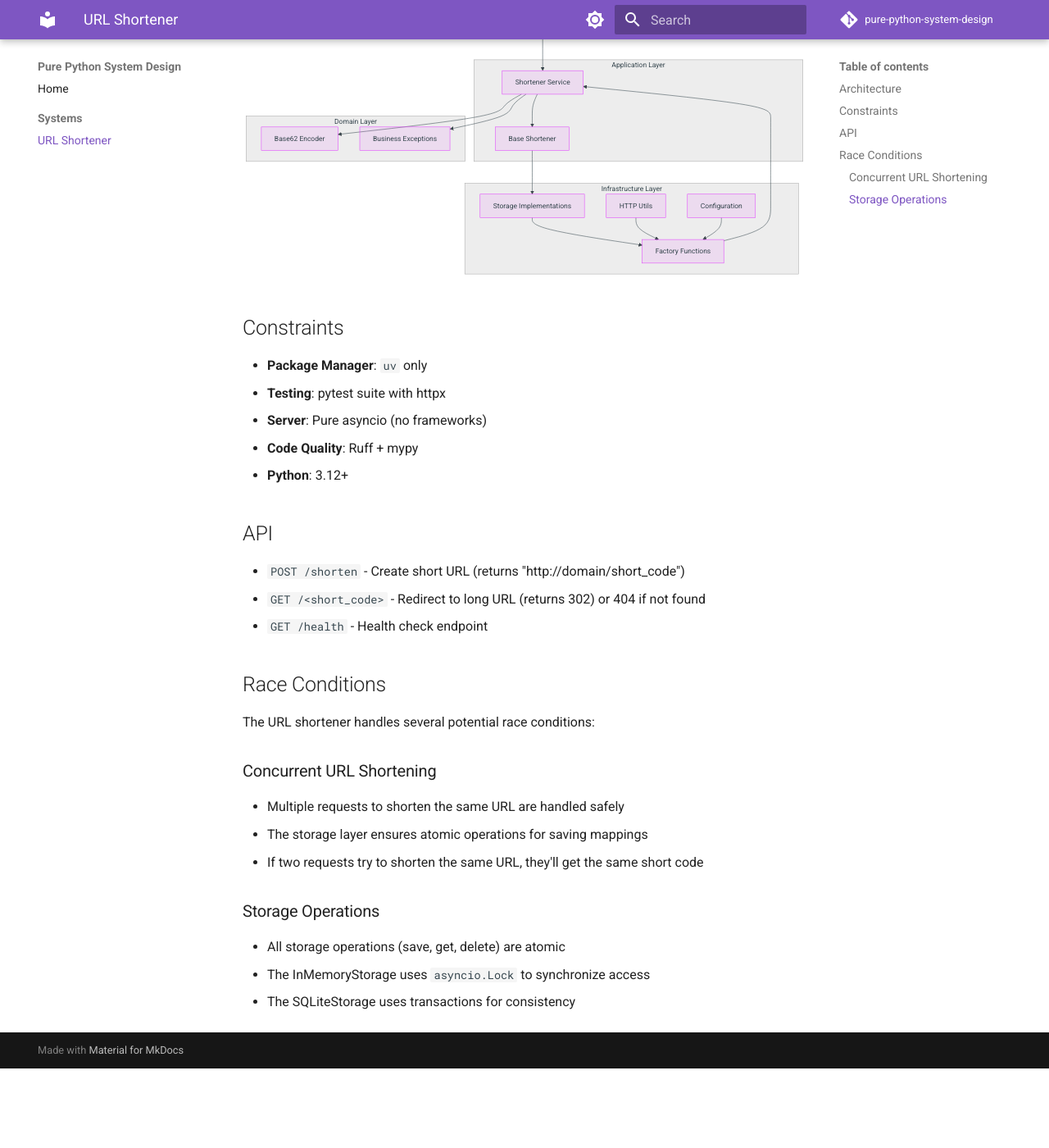
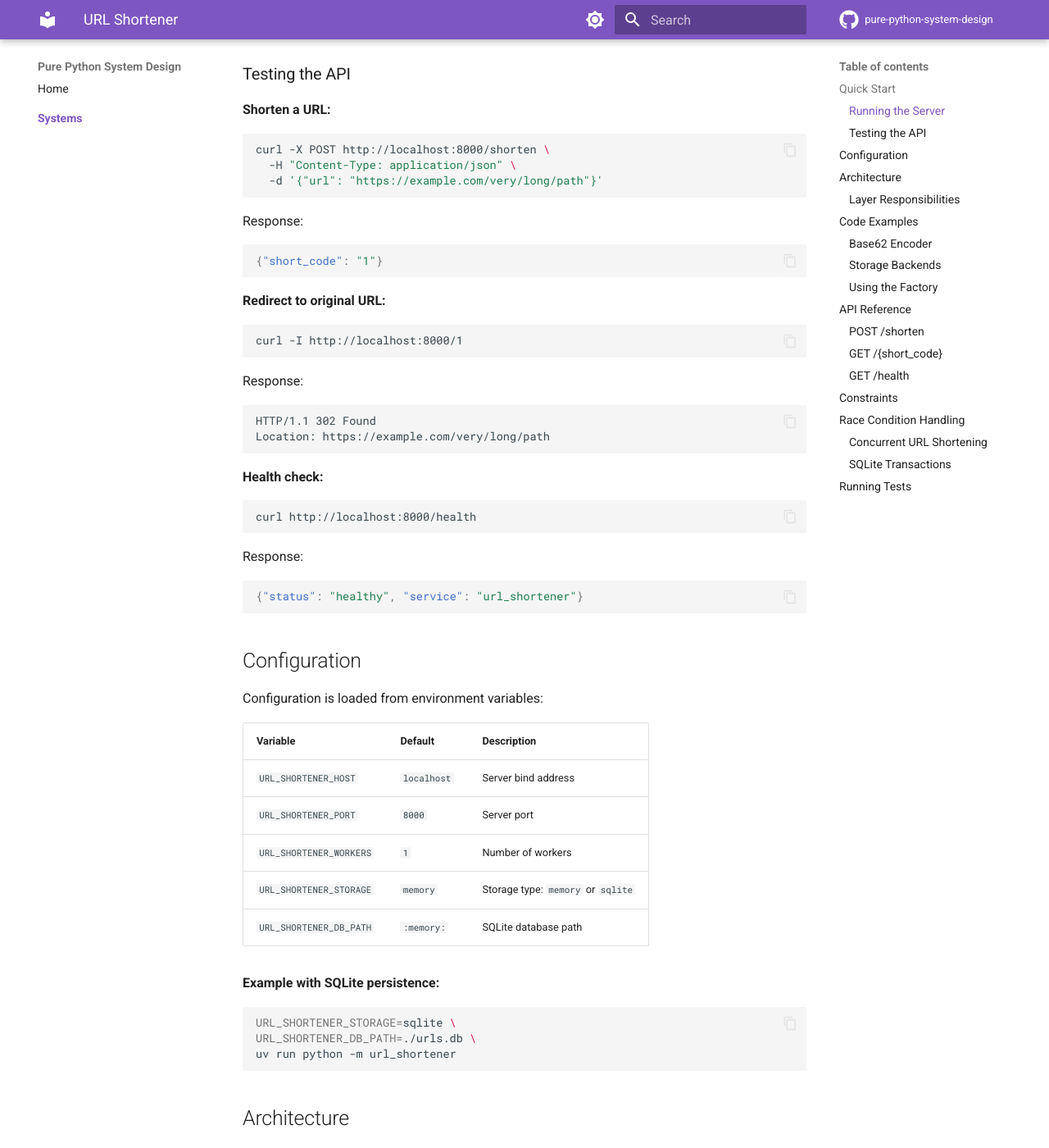
Before and after one commit to smirnoffmg/pure-python-system-design, an MkDocs documentation site: the page built from docs/url_shortener/index.md, in a window 1280 px wide and 1400 px high, scrolled down 563 px. Shown: the whole window at 82% size. Built offline with MkDocs 1.6.1 and Material for MkDocs 9.7.7, drawn with Linux system fonts in a browser that asks for light colours; comment, search, counter and statistics services are not loaded; before the commit the page ends 1866 px from its top, so only the background shows below that; some of the changed text lies outside the part shown.

Commit message:
docs: improve URL Shortener documentation with examples and links
- Add Quick Start section with curl examples for all endpoints
- Add Configuration section with environment variables table
- Add Code Examples for encoder, storage, and factory
- Add detailed API Reference with request/response formats
- Add links to source files on GitHub
- Update mkdocs.yml with emoji extension

````diff
--- a/docs/url_shortener/index.md
+++ b/docs/url_shortener/index.md
@@ -2,12 +2,87 @@
 
 Pure Python URL shortener service using `asyncio`.
 
+[View Source on GitHub](https://github.com/smirnoffmg/pure-python-system-design/tree/main/url_shortener){ .md-button }
+
+## Quick Start
+
+### Running the Server
+
+```bash
+cd url_shortener
+uv run python -m url_shortener
+```
+
+Or using Make:
+
+```bash
+make run
+```
+
+The server starts at `http://localhost:8000` by default.
+
+### Testing the API
+
+**Shorten a URL:**
+
+```bash
+curl -X POST http://localhost:8000/shorten \
+  -H "Content-Type: application/json" \
+  -d '{"url": "https://example.com/very/long/path"}'
+```
+
+Response:
+
+```json
+{"short_code": "1"}
+```
+
+**Redirect to original URL:**
+
+```bash
+curl -I http://localhost:8000/1
+```
+
+Response:
+
+```
+HTTP/1.1 302 Found
+Location: https://example.com/very/long/path
+```
+
+**Health check:**
+
+```bash
+curl http://localhost:8000/health
+```
+
+Response:
+
+```json
+{"status": "healthy", "service": "url_shortener"}
+```
+
+## Configuration
+
+Configuration is loaded from environment variables:
+
+| Variable | Default | Description |
+|----------|---------|-------------|
+| `URL_SHORTENER_HOST` | `localhost` | Server bind address |
+| `URL_SHORTENER_PORT` | `8000` | Server port |
+| `URL_SHORTENER_WORKERS` | `1` | Number of workers |
+| `URL_SHORTENER_STORAGE` | `memory` | Storage type: `memory` or `sqlite` |
+| `URL_SHORTENER_DB_PATH` | `:memory:` | SQLite database path |
+
+**Example with SQLite persistence:**
+
+```bash
+URL_SHORTENER_STORAGE=sqlite \
+URL_SHORTENER_DB_PATH=./urls.db \
+uv run python -m url_shortener
+```
+
 ## Architecture
-
-- **HTTP API**: `asyncio` server with `asyncio.Protocol` implementation
-- **Service**: `ShortenerService` (business logic)
-- **Storage**: `InMemoryStorage` and `SQLiteStorage`
-- **Encoder**: `Base62Encoder`
 
 ```mermaid
 graph TB
@@ -47,32 +122,197 @@ graph TB
     Factory --> Service
 ```
 
+### Layer Responsibilities
+
+| Layer | Purpose | Key Files |
+|-------|---------|-----------|
+| **Presentation** | HTTP protocol, request routing | [`api.py`][api], [`handlers.py`][handlers] |
+| **Application** | Business logic orchestration | [`service.py`][service] |
+| **Domain** | Core business rules | [`encoder.py`][encoder], [`exceptions.py`][exceptions] |
+| **Infrastructure** | External concerns (storage, config) | [`storage.py`][storage], [`config.py`][config] |
+
+[api]: https://github.com/smirnoffmg/pure-python-system-design/blob/main/url_shortener/src/url_shortener/presentation/api.py
+[handlers]: https://github.com/smirnoffmg/pure-python-system-design/blob/main/url_shortener/src/url_shortener/presentation/handlers.py
+[service]: https://github.com/smirnoffmg/pure-python-system-design/blob/main/url_shortener/src/url_shortener/application/service.py
+[encoder]: https://github.com/smirnoffmg/pure-python-system-design/blob/main/url_shortener/src/url_shortener/domain/encoder.py
+[exceptions]: https://github.com/smirnoffmg/pure-python-system-design/blob/main/url_shortener/src/url_shortener/domain/exceptions.py
+[storage]: https://github.com/smirnoffmg/pure-python-system-design/blob/main/url_shortener/src/url_shortener/infrastructure/storage.py
+[config]: https://github.com/smirnoffmg/pure-python-system-design/blob/main/url_shortener/src/url_shortener/infrastructure/config.py
+
+## Code Examples
+
+### Base62 Encoder
+
+The encoder converts sequential IDs to short, URL-safe strings:
+
+```python
+from url_shortener.domain import Base62Encoder
+
+encoder = Base62Encoder()
+
+# Encode integers to short codes
+encoder.encode(1)      # "1"
+encoder.encode(62)     # "10"
+encoder.encode(1000)   # "g8"
+
+# Decode back to integers
+encoder.decode("g8")   # 1000
+```
+
+### Storage Backends
+
+**In-Memory Storage** (default, fast, non-persistent):
+
+```python
+from url_shortener.domain import Base62Encoder
+from url_shortener.infrastructure import InMemoryStorage
+
+encoder = Base62Encoder()
+storage = InMemoryStorage(encoder)
+
+# Create short code
+short_code = await storage.create_short_code("https://example.com")
+
+# Retrieve original URL
+url = await storage.get_full_url(short_code)
+```
+
+**SQLite Storage** (persistent):
+
+```python
+from url_shortener.domain import Base62Encoder
+from url_shortener.infrastructure import SQLiteStorage
+
+encoder = Base62Encoder()
+storage = SQLiteStorage(encoder, db_path="./urls.db")
+
+# Same interface as InMemoryStorage
+short_code = await storage.create_short_code("https://example.com")
+```
+
+### Using the Factory
+
+The recommended way to create a configured shortener:
+
+```python
+from url_shortener.domain import Base62Encoder
+from url_shortener.infrastructure.config import Config
+from url_shortener.infrastructure.factory import create_shortener
+
+config = Config.from_env()
+encoder = Base62Encoder()
+shortener = create_shortener(config, encoder)
+
+# Use the shortener
+short_code = await shortener.create_short_code("https://example.com")
+original = await shortener.get_full_url(short_code)
+```
+
+## API Reference
+
+### POST /shorten
+
+Creates a short code for a URL.
+
+**Request:**
+
+```http
+POST /shorten HTTP/1.1
+Content-Type: application/json
+
+{"url": "https://example.com/path"}
+```
+
+**Response (201 Created):**
+
+```json
+{"short_code": "1"}
+```
+
+**Errors:**
+
+| Status | Reason |
+|--------|--------|
+| 400 | Missing or invalid URL |
+| 500 | Internal server error |
+
+### GET /{short_code}
+
+Redirects to the original URL.
+
+**Response (302 Found):**
+
+```http
+HTTP/1.1 302 Found
+Location: https://example.com/path
+```
+
+**Errors:**
+
+| Status | Reason |
+|--------|--------|
+| 404 | Short code not found |
+
+### GET /health
+
+Health check endpoint.
+
+**Response (200 OK):**
+
+```json
+{"status": "healthy", "service": "url_shortener"}
+```
+
 ## Constraints
 
 - **Package Manager**: `uv` only
-- **Testing**: pytest suite with httpx
+- **Testing**: pytest with coverage
 - **Server**: Pure asyncio (no frameworks)
-- **Code Quality**: Ruff + mypy
+- **Code Quality**: Ruff + mypy (strict)
 - **Python**: 3.12+
 
-## API
-
-- `POST /shorten` - Create short URL (returns "http://domain/short_code")
-- `GET /<short_code>` - Redirect to long URL (returns 302) or 404 if not found
-- `GET /health` - Health check endpoint
-
-## Race Conditions
-
-The URL shortener handles several potential race conditions:
+## Race Condition Handling
 
 ### Concurrent URL Shortening
 
-- Multiple requests to shorten the same URL are handled safely
-- The storage layer ensures atomic operations for saving mappings
-- If two requests try to shorten the same URL, they'll get the same short code
+The storage layer handles concurrent requests safely:
 
-### Storage Operations
+```python
+# InMemoryStorage uses asyncio.Lock
+async with self.lock:
+    if full_url in self.full_x_short:
+        return self.full_x_short[full_url]  # Return existing
+    # ... create new mapping
+```
 
-- All storage operations (save, get, delete) are atomic
-- The InMemoryStorage uses `asyncio.Lock` to synchronize access
-- The SQLiteStorage uses transactions for consistency
+- Multiple requests for the same URL return the same short code
+- Atomic operations prevent duplicate entries
+
+### SQLite Transactions
+
+SQLite storage uses transactions for consistency:
+
+```python
+with self.db_manager.get_connection() as conn:
+    cursor = conn.execute("SELECT id FROM url_mapping WHERE full_url = ?", (url,))
+    row = cursor.fetchone()
+    if row:
+        return self.encoder.encode(row[0])
+    # ... insert if not exists
+    conn.commit()
+```
+
+## Running Tests
+
+```bash
+cd url_shortener
+
+# Run all tests
+make test
+
+# Run with coverage
+uv run pytest --cov=src --cov-report=html
+
+# Run benchmarks
+make benchmark
+```
--- a/mkdocs.yml
+++ b/mkdocs.yml
@@ -7,14 +7,18 @@ repo_name: pure-python-system-design
 
 theme:
   name: material
+  icon:
+    repo: fontawesome/brands/github
   features:
     - content.code.copy
     - content.code.annotate
     - navigation.sections
     - navigation.expand
     - navigation.top
+    - navigation.indexes
     - search.highlight
     - search.share
+    - toc.follow
   palette:
     - scheme: default
       primary: deep purple
@@ -39,6 +43,9 @@ markdown_extensions:
           format: !!python/name:pymdownx.superfences.fence_code_format
   - pymdownx.inlinehilite
   - pymdownx.snippets
+  - pymdownx.emoji:
+      emoji_index: !!python/name:material.extensions.emoji.twemoji
+      emoji_generator: !!python/name:material.extensions.emoji.to_svg
   - admonition
   - pymdownx.details
   - attr_list
````
